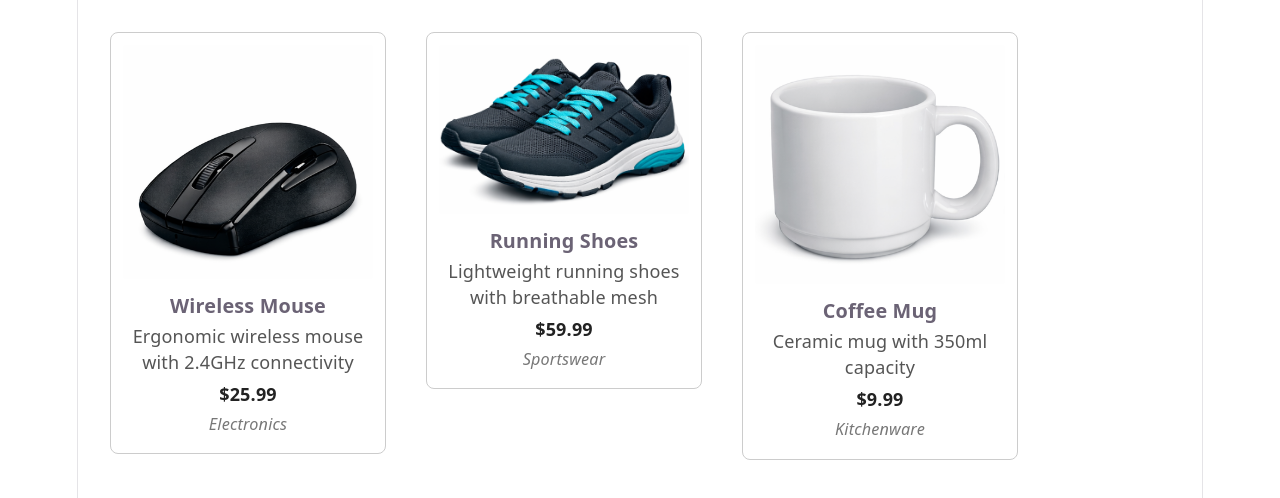
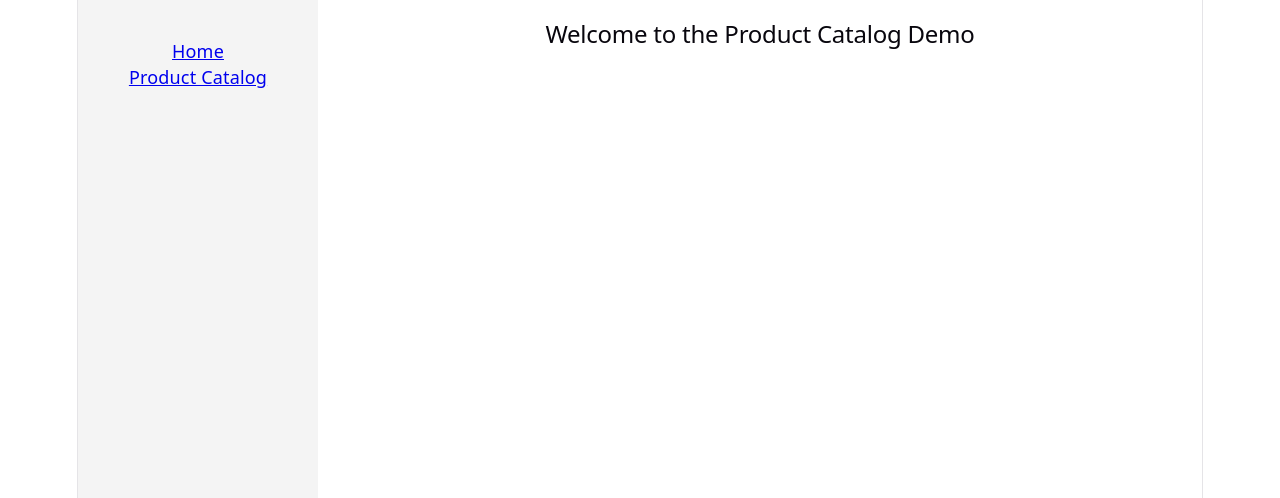
Before and after one commit to mniudanri/react-app, a React (Vite) app: page / in a window 1280 px wide. Shown: the top 498 px of the page. Built offline with nearby package versions, Linux system fonts and the light colour scheme.

Commit message:
add routing for menus

```diff
--- a/src/App.tsx
+++ b/src/App.tsx
@@ -1,31 +1,38 @@
-import { useState } from "react";
-import { CatalogService } from "./services/CatalogService";
-import { ProductCard } from "./components/ProductCard";
-import { ProductModal } from "./components/ProductModal";
-import type { Product } from "./models/Product";
+import { BrowserRouter as Router, Routes, Route, Link } from "react-router-dom";
+import { ProductCatalog } from "./pages/ProductCatalog";
+import { Home } from "./pages/Home";
 
-function App() {
-  const products = CatalogService.listProducts();
-  const [selectedProduct, setSelectedProduct] = useState<Product | null>(null);
+export default function App() {
+  return (
+    <Router>
+      <div style={{ display: "flex" }}>
+        {/* Sidebar */}
+        <nav
+          style={{
+            width: "200px",
+            background: "#f4f4f4",
+            padding: "20px",
+            height: "100vh"
+          }}
+        >
+          <ul style={{ listStyle: "none", padding: 0 }}>
+            <li>
+              <Link to="/">Home</Link>
+            </li>
+            <li>
+              <Link to="/catalog">Product Catalog</Link>
+            </li>
+          </ul>
+        </nav>
 
-  return (
-    <div style={{ padding: "20px" }}>
-      <div style={{ display: "flex", gap: "16px" }}>
-        {products.map((p) => (
-          <div key={p.id} onClick={() => setSelectedProduct(p)}>
-            <ProductCard product={p} />
-          </div>
-        ))}
+        {/* Main content */}
+        <main style={{ flex: 1, padding: "20px" }}>
+          <Routes>
+            <Route path="/" element={<Home />} />
+            <Route path="/catalog" element={<ProductCatalog />} />
+          </Routes>
+        </main>
       </div>
-
-      {selectedProduct && (
-        <ProductModal
-          product={selectedProduct}
-          onClose={() => setSelectedProduct(null)}
-        />
-      )}
-    </div>
+    </Router>
   );
 }
-
-export default App;
--- /dev/null
+++ b/src/pages/Home.tsx
@@ -0,0 +1,3 @@
+export function Home() {
+    return <h2>Welcome to the Product Catalog Demo</h2>;
+  }
--- /dev/null
+++ b/src/pages/ProductCatalog.tsx
@@ -0,0 +1,12 @@
+import { products } from "../data/products";
+import { ProductCard } from "../components/ProductCard";
+
+export function ProductCatalog() {
+  return (
+    <div style={{ display: "flex", flexWrap: "wrap" }}>
+      {products.map((p) => (
+        <ProductCard key={p.id} product={p} />
+      ))}
+    </div>
+  );
+}
```
